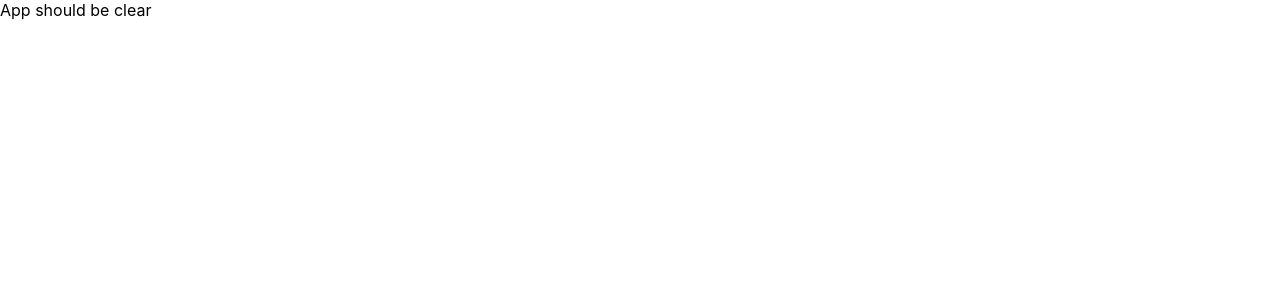
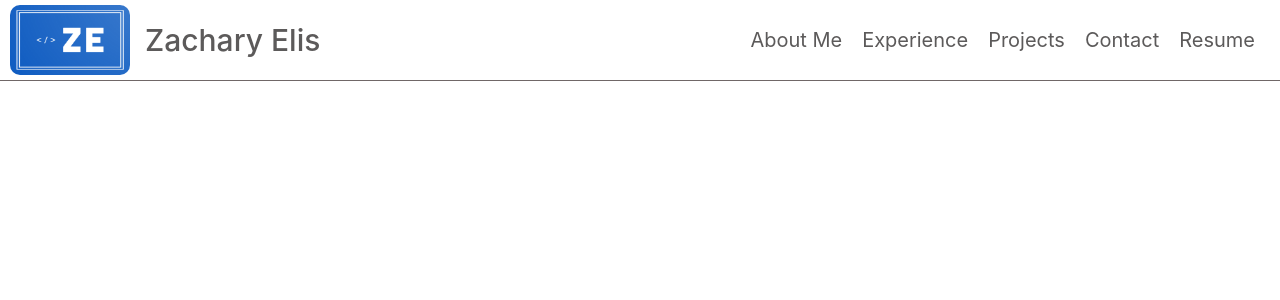
Before and after one commit to zacharyelis/ZWE-Personal-Website, a JavaScript app: page / in a window 1280 px wide. Shown: the top 300 px of the page. Built offline with nearby package versions, Linux system fonts and the light colour scheme; the HTML template or start-up script is replaced by a standard one.

Commit message:
Imports and Navbar

```diff
--- a/public/index.html
+++ b/public/index.html
@@ -13,6 +13,7 @@
       user's mobile device or desktop. See https://developers.google.com/web/fundamentals/web-app-manifest/
     -->
     <link rel="manifest" href="%PUBLIC_URL%/manifest.json" />
+    <link rel="stylesheet" href="https://cdn.jsdelivr.net/npm/bootstrap@5.1.3/dist/css/bootstrap.min.css" integrity="sha384-1BmE4kWBq78iYhFldvKuhfTAU6auU8tT94WrHftjDbrCEXSU1oBoqyl2QvZ6jIW3" crossorigin="anonymous">
     <!--
       Notice the use of %PUBLIC_URL% in the tags above.
       It will be replaced with the URL of the `public` folder during the build.
--- a/src/App.js
+++ b/src/App.js
@@ -1,7 +1,9 @@
+import Navbar from "./components/Navbar/navbar"
+
 export default function App() {
   return (
     <div className="App">
-      App should be clear
+      <Navbar />
     </div>
   );
 }
--- /dev/null
+++ b/src/components/Navbar/navbar.css
@@ -0,0 +1,58 @@
+.nav-area {
+    padding: 5px;
+    justify-content: space-between;
+    border-bottom: 1.2px solid rgb(112, 103, 103);
+}
+
+.nav-profile {
+    margin-left: 5px;
+    margin-right: 10px;
+}
+
+.nav-logo {
+height: 70px;
+width: 120px;
+border-radius: 10px;
+}
+
+.nav-name {
+    margin-top: auto;
+    margin-bottom: auto;
+    margin-left: 15px;
+    color: rgb(92, 90, 90);
+    font-size: 30px;
+    font-weight: 500;
+}
+
+.nav-links {
+    display: flex;
+    list-style: none;
+    margin-top: auto;
+    margin-bottom: auto;
+    margin-right: 10px;
+}
+
+.nav-text {
+    margin: 10px;
+    text-decoration: none;
+    color: rgb(92, 90, 90);
+    font-size: 20px;
+    font-weight: 500px;
+}
+
+@media screen and (max-width: 860px) {
+    .nav-links {
+        display: none;
+    }
+
+    .nav-area {
+        display: flex;
+        justify-content: center;
+    }
+
+    .nav-profile {
+        margin-top: 5px;
+        margin-bottom: 5px;
+        padding: 0px;
+    }
+}
--- /dev/null
+++ b/src/components/Navbar/navbar.js
@@ -0,0 +1,30 @@
+import "./navbar.css"
+import ZELogo from "./ZELogo.png";
+
+export default function navbar() {
+    return (
+        <div className="d-flex nav-area">
+            <div className="d-flex nav-profile">
+                <img src={ZELogo} className="nav-logo" alt="Z.E.Logo"/>
+                <div className="nav-name">Zachary Elis</div>
+            </div>
+            <ul className= "nav-links">
+                <li>
+                    <a className="nav-text">About Me</a>
+                </li>
+                <li>
+                    <a className="nav-text">Experience</a>
+                </li>
+                <li>
+                    <a className="nav-text">Projects</a>
+                </li>
+                <li>
+                    <a className="nav-text">Contact</a>
+                </li>
+                <li>
+                    <a className="nav-text">Resume</a>
+                </li>
+            </ul>
+        </div>
+    );
+}
```
Also changed, not shown: src/components/Navbar/ZELogo.png (added).
